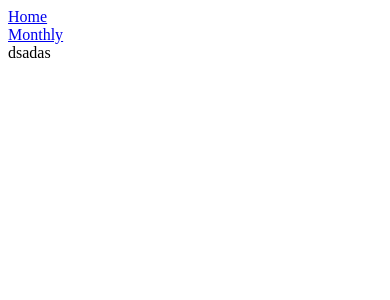
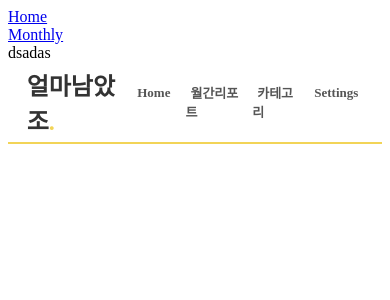
Before and after one commit to how-much-is/how-much-is, a Vue app in the folder how-much-is/: page / in a window 390 px wide. Shown: the top 300 px of the page. Built offline with nearby package versions, Linux system fonts and the light colour scheme.

Commit message:
Feat. 로그인 / 회원가입 수정

```diff
--- a/how-much-is/src/App.vue
+++ b/how-much-is/src/App.vue
@@ -6,10 +6,11 @@
 
     <router-view></router-view>
   </div>
+  <Header />
 </template>
 
 <script setup>
-import MonthlyList from './components/monthly/MonthlyList.vue';
+import Header from './components/Header.vue';
 </script>
 
 <style scoped></style>
--- a/how-much-is/src/components/Header.vue
+++ b/how-much-is/src/components/Header.vue
@@ -19,19 +19,14 @@
   </header>
 </template>
 
-<script setup>
-/**
- * KB 스켈레톤 가이드의 프로젝트 주제인 '가계부 서비스 앱'을 위한 헤더입니다[cite: 5, 10].
- * 2026년 상반기 K-디지털 트레이닝 과정의 일환으로 제작되었습니다[cite: 4].
- */
-</script>
+<script setup></script>
 
 <style scoped>
 .header {
   width: 100%;
   height: 80px;
   background-color: #ffffff;
-  border-bottom: 2px solid #f2d457; /* KB금융그룹 시그니처 옐로우 포인트 [cite: 2] */
+  border-bottom: 2px solid #f2d457;
   display: flex;
   align-items: center;
   position: sticky;
@@ -41,12 +36,12 @@
 
 .header-container {
   width: 90%;
-  max-width: 1440px; /* 요청하신 이미지의 가로 폭 반영 */
+  max-width: 1440px;
   margin: 0 auto;
   display: flex;
   align-items: center;
-  justify-content: center; /* 메뉴를 가운데로 정렬 */
-  position: relative; /* 로고의 절대 위치 기준 */
+  justify-content: center;
+  position: relative;
 }
 
 .logo {
@@ -67,11 +62,10 @@
   color: #f2d457;
 }
 
-/* 네비게이션 메뉴 스타일 */
 .nav ul {
   list-style: none;
   display: flex;
-  gap: 40px; /* 메뉴 사이 간격을 조금 더 넓게 조정 */
+  gap: 40px;
   margin: 0;
   padding: 0;
 }
@@ -85,7 +79,6 @@
   padding: 10px 5px;
 }
 
-/* 마우스 호버 및 활성화 포인트 */
 .nav-item:hover {
   color: #f2d457;
 }
@@ -97,7 +90,6 @@
   gap: 15px;
 }
 
-/* 반응형 웹 대응 [cite: 34] */
 @media (max-width: 1024px) {
   .nav ul {
     gap: 20px;
@@ -106,11 +98,11 @@
 
 @media (max-width: 768px) {
   .header-container {
-    justify-content: flex-end; /* 모바일에서는 로고 옆으로 메뉴 이동 */
+    justify-content: flex-end;
   }
 
   .logo {
-    position: static; /* 모바일에서는 순서대로 배치 */
+    position: static;
   }
 
   .nav {
--- a/how-much-is/src/pages/Monthly.vue
+++ b/how-much-is/src/pages/Monthly.vue
@@ -1,15 +1,12 @@
 <template>
   <div>
     안녕하세요
-    <MonthlyList />
+    <!-- <MonthlyList /> -->
   </div>
 </template>
 
 <script setup>
-import MonthlyList from '@/components/MonthlyList.vue';
-
-
+// import MonthlyList from '@/components/MonthlyList.vue';
 </script>
 
-<style scoped>
-</style>
+<style scoped></style>
```
Also changed, not shown: how-much-is/src/components/login/RegisterForm.vue (renamed from how-much-is/src/components/RegisterForm.vue, +18 -3 lines), how-much-is/src/components/login/LoginForm.vue (renamed from how-much-is/src/components/LoginForm.vue).
